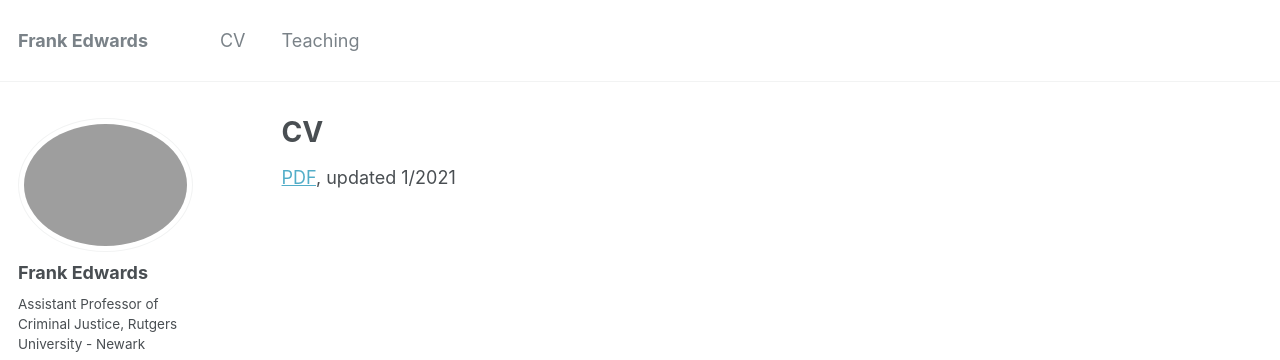
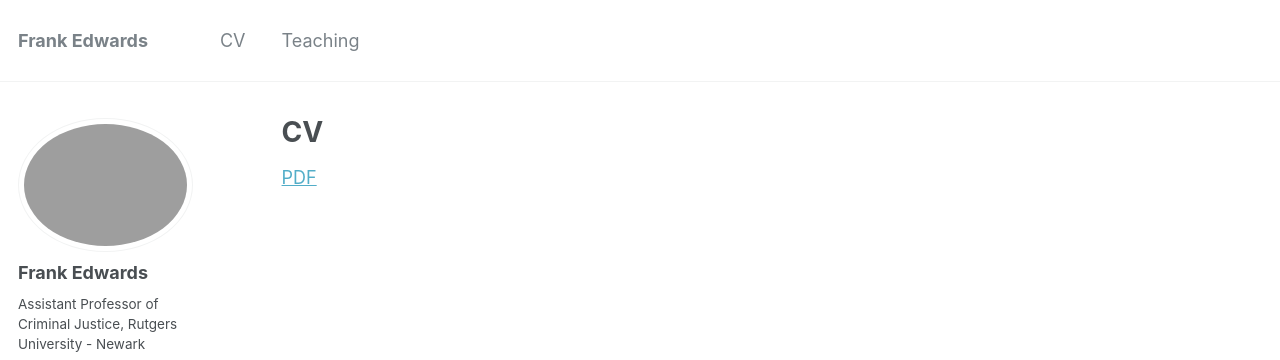
Before and after one commit to f-edwards/f-edwards.github.io, a Jekyll site: the page built from _pages/cv.md, in a window 1280 px wide. Shown: the top 360 px of the page. Built offline with Jekyll 4.4.1, drawn with Linux system fonts in a browser that asks for light colours.

```diff
--- a/_pages/cv.md
+++ b/_pages/cv.md
@@ -7,4 +7,4 @@
   - /resume
 ---
 
-[PDF](https://f-edwards.github.io/files/edwards-cv.pdf), updated 1/2021
+[PDF](https://f-edwards.github.io/files/edwards-cv.pdf)
```
Also changed, not shown: images/mstile-144x144.png (deleted), images/mstile-70x70.png (deleted), images/site-logo.png (deleted), 1 other file.
